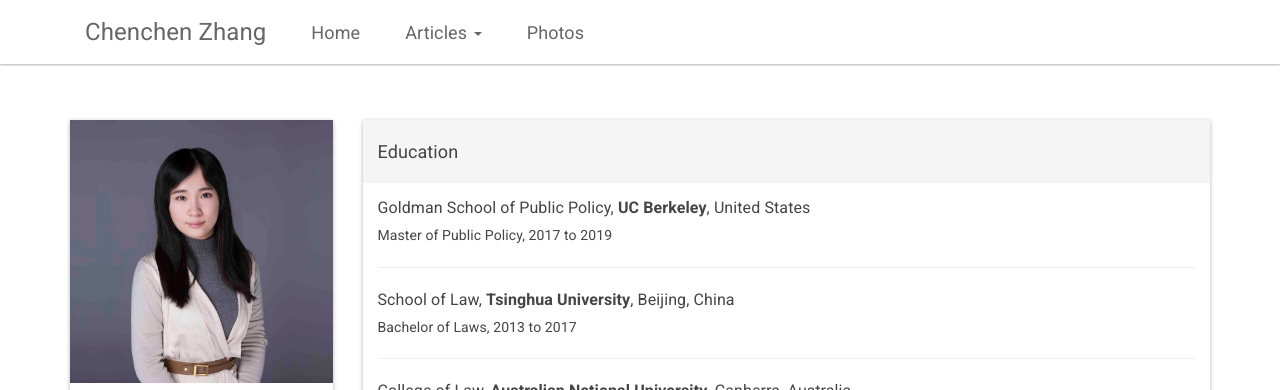
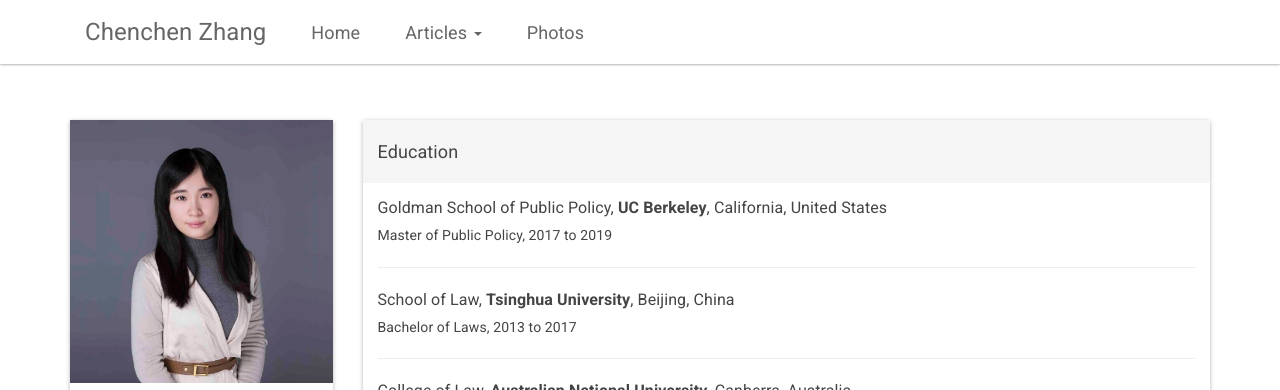
Before and after one commit to CeciliaZhang/-CeciliaZhang-.github-io, a Jekyll site: the page built from index.html, in a window 1280 px wide and 900 px high. Shown: the top 390 px of the window. Built offline with Jekyll 4.4.1, drawn with Linux system fonts in a browser that asks for light colours; nearby versions of some CDN libraries.

Commit message:
Update education.html

```diff
--- a/_includes/education.html
+++ b/_includes/education.html
@@ -3,7 +3,7 @@
         <h4>Education</h4>
     </div>
     <div class="panel-body" style="padding-top: 5px;">
-        <h5>Goldman School of Public Policy, <b>UC Berkeley</b>, United States</h5>
+        <h5>Goldman School of Public Policy, <b>UC Berkeley</b>, California, United States</h5>
         <h6>Master of Public Policy, 2017 to 2019</h6>
         <hr/>
         <h5>School of Law, <b>Tsinghua University</b>, Beijing, China</h5>
```
